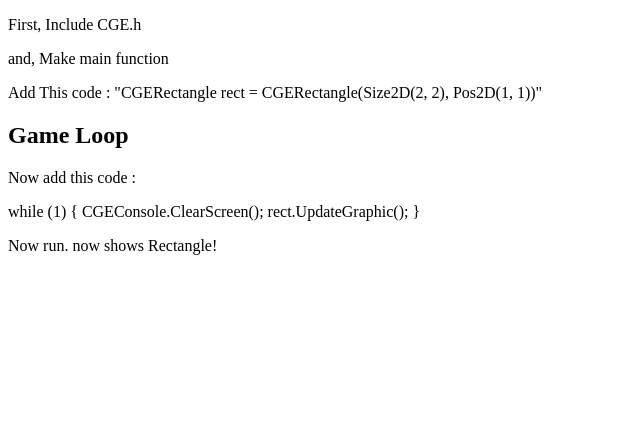
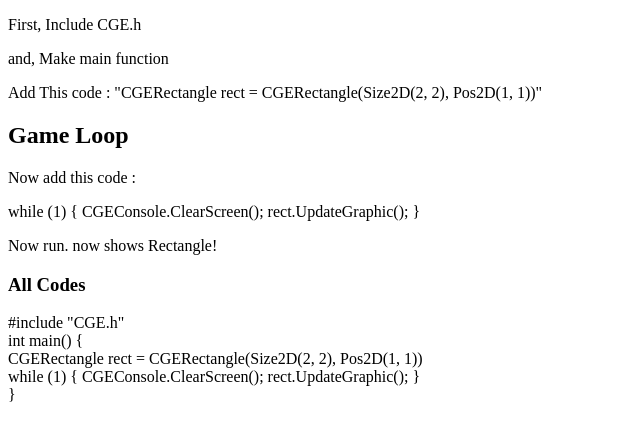
Before and after one commit to ADev531/TGE2D, a plain HTML site: page Documents/Start.html in a window 1280 px wide. Shown: the part 91-532 px from the top of the page, without its empty margins (0-640 px from the left). Drawn offline with Linux system fonts and the light colour scheme.

Commit message:
Update Start.html

```diff
--- a/Documents/Start.html
+++ b/Documents/Start.html
@@ -13,6 +13,13 @@
     <p>while (1) { CGEConsole.ClearScreen(); rect.UpdateGraphic(); }</p>
     <p>  </p>
     <p>Now run. now shows Rectangle!</p>
+    <h3>All Codes</h3>
+    <div id="codebox">#include "CGE.h"</div>
+    <div id="codebox" value="  "/>
+    <div id="codebox">int main() {</div>
+    <div id="codebox">CGERectangle rect = CGERectangle(Size2D(2, 2), Pos2D(1, 1))</div>
+    <div id="codebox">  while (1) { CGEConsole.ClearScreen(); rect.UpdateGraphic(); }</div>
+    <div id="codebox">}</div>
     <link rel="stylesheet" href="document.css">
   </body>
 </html>
```
